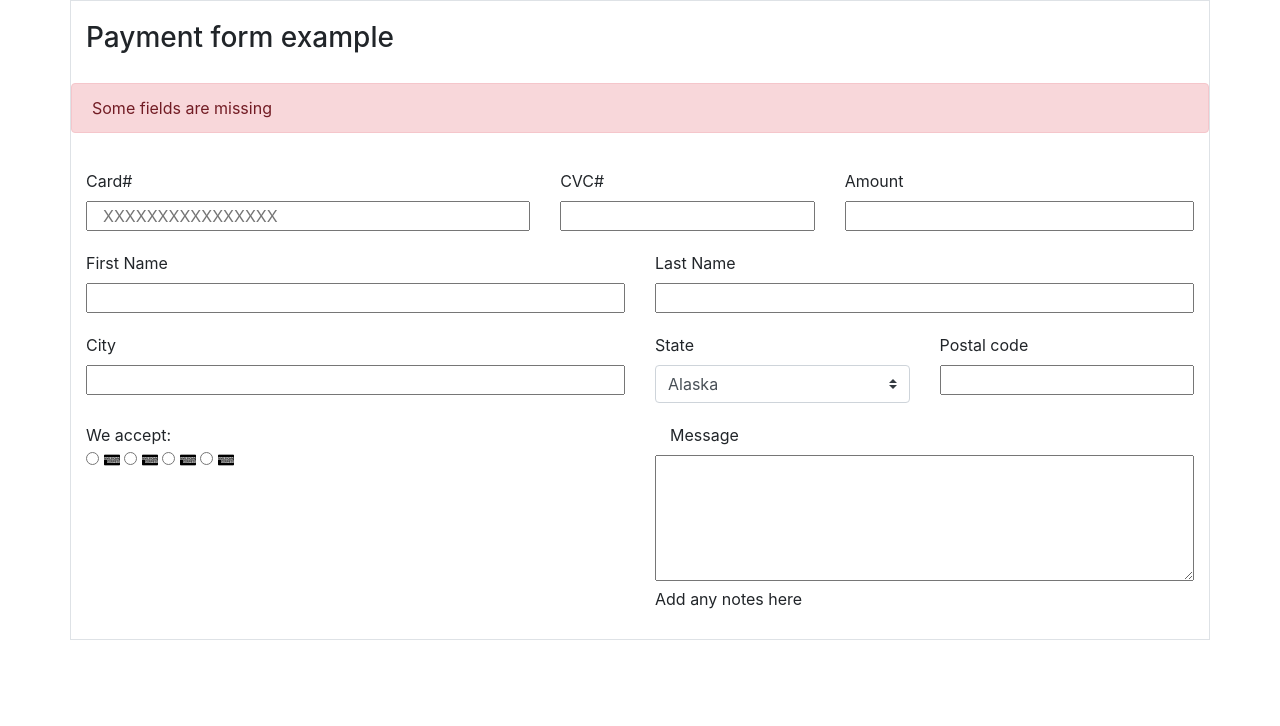
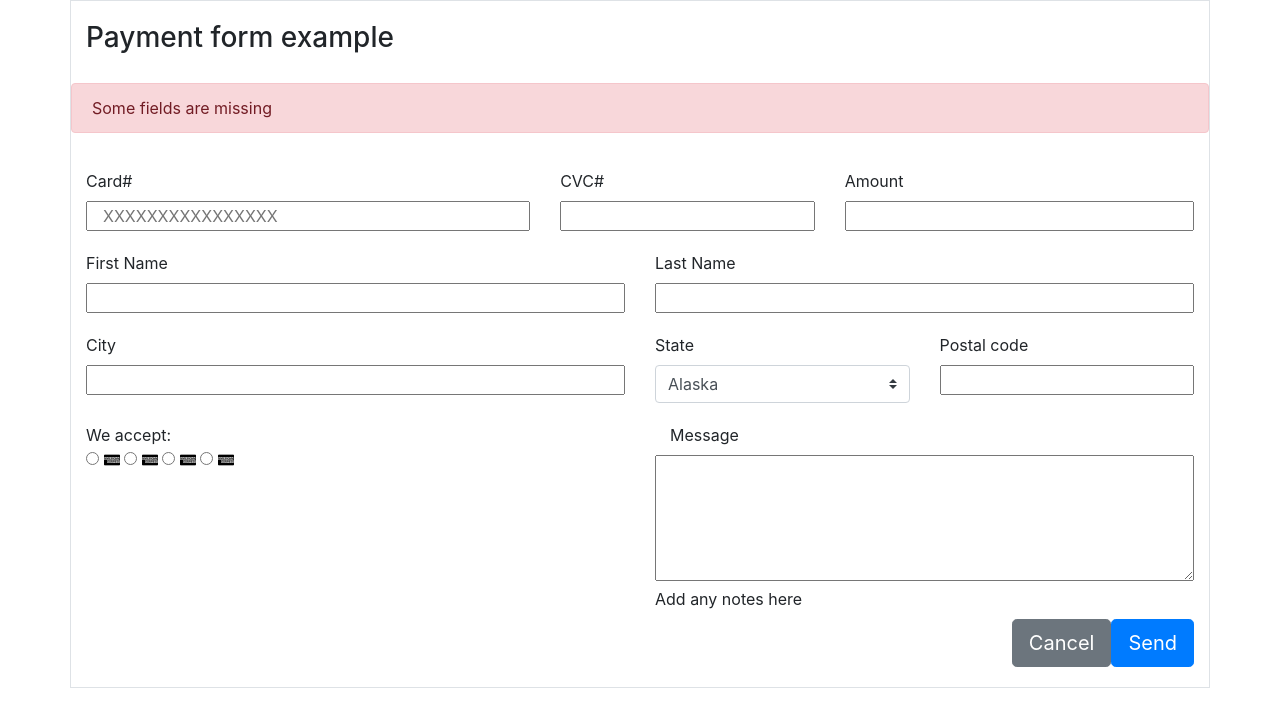
Before and after one commit to Jaygeekacademy/formexercise, a plain HTML site: page index.html in a window 1280 px wide. Drawn offline with nearby package versions, Linux system fonts and the light colour scheme.

Commit message:
friday night

```diff
--- a/index.html
+++ b/index.html
@@ -87,6 +87,10 @@
         <textarea name="Message" id="" class="col" rows="5"></textarea>
         <label for="add">Add any notes here</label>
       </div>
+      <div class="col-12 d-flex justify-content-end">
+        <button type="button" class="btn btn-secondary btn-lg">Cancel</button>
+        <button type="button" class="btn btn-primary btn-lg">Send</button>
+      </div>
     </div>
   </div>
 
```
Also changed, not shown: styles.css (line endings or trailing spaces).
